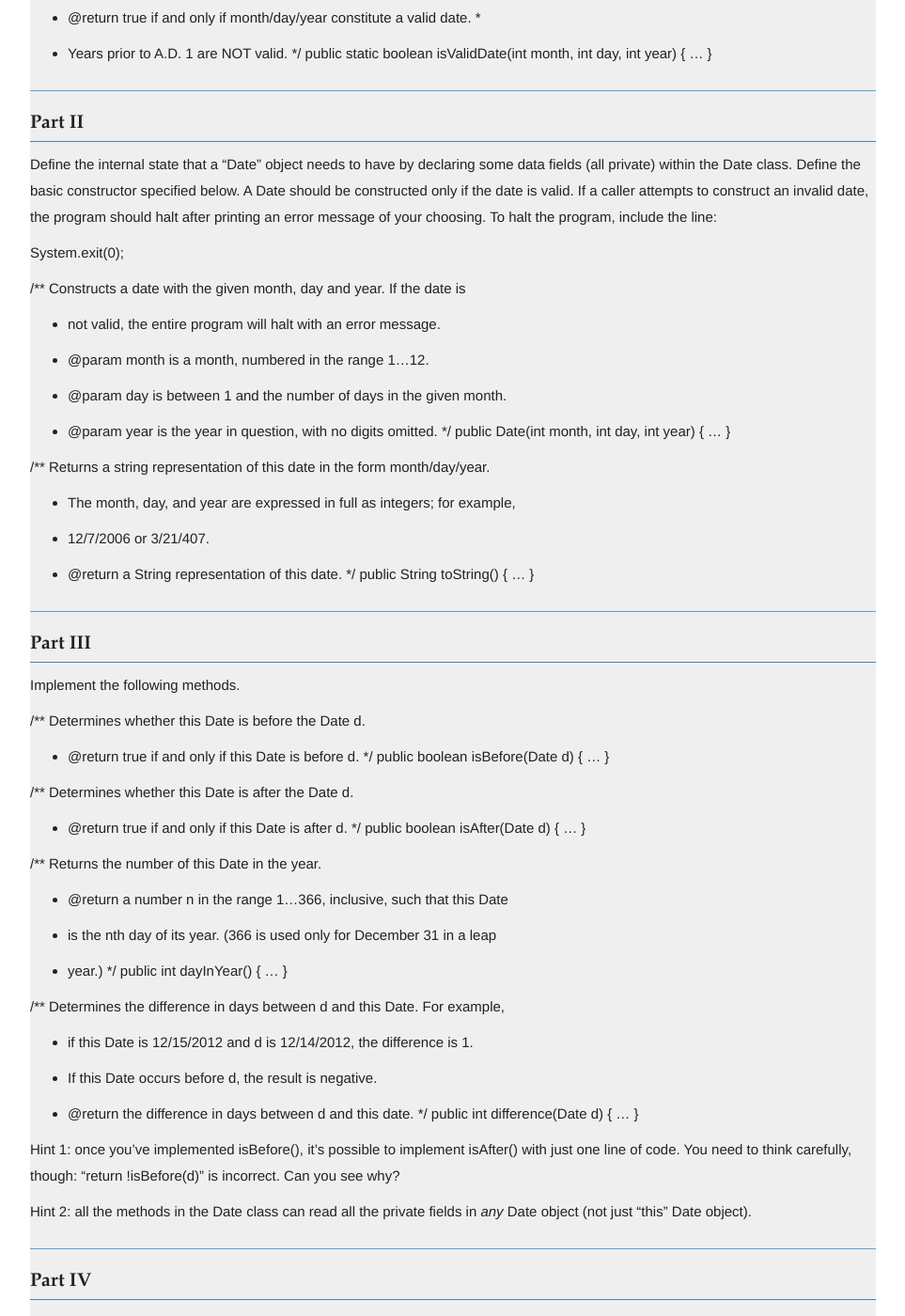
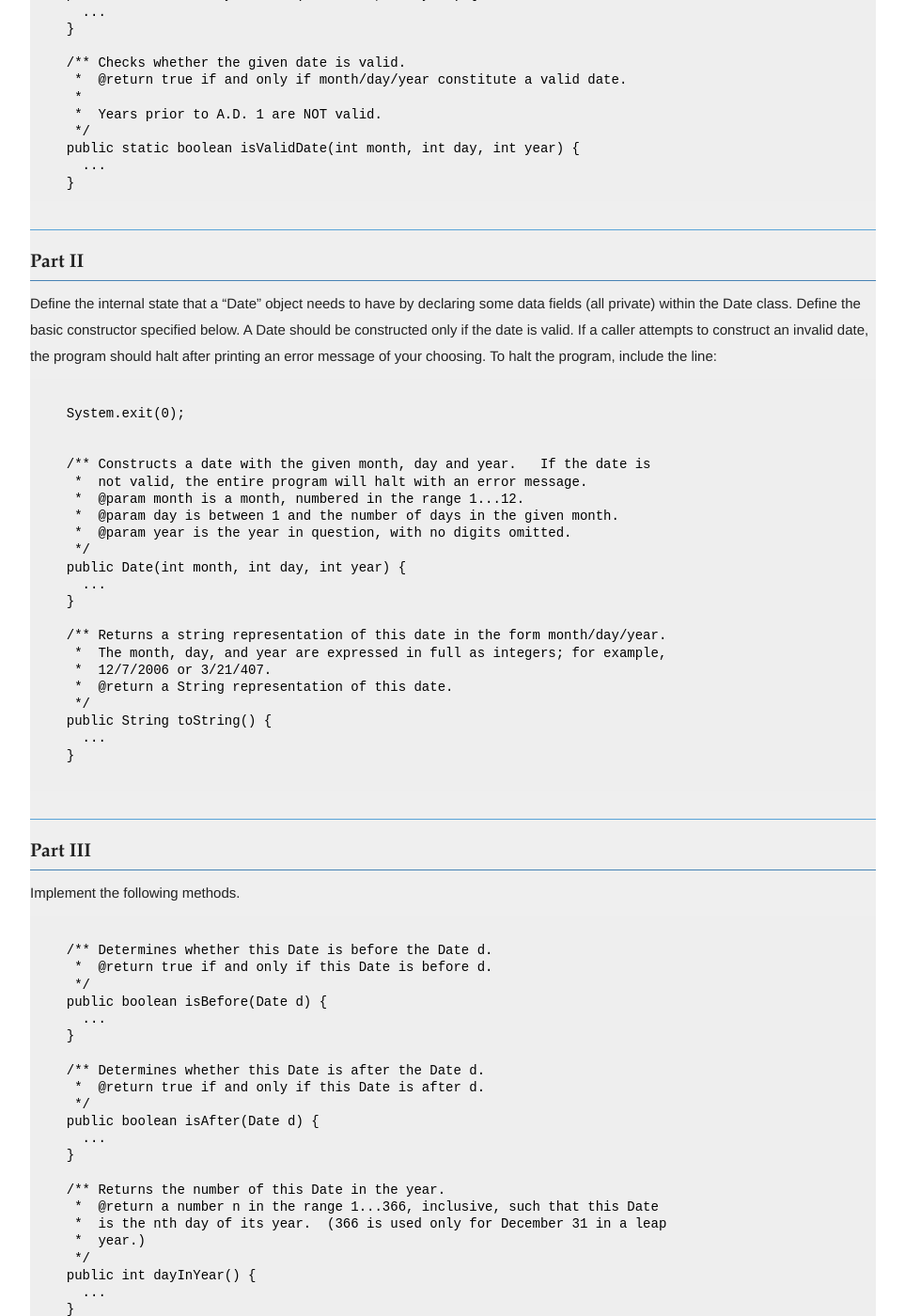
Before and after one commit to gaotx/cs61b, a Jekyll site: the page built from hw/hw02/index.md, in a window 1280 px wide and 1400 px high, scrolled down 1403 px. Shown: the whole window at 94% size, without its empty margins (8-971 px from the left). Built offline with Jekyll 4.4.1, drawn with Linux system fonts in a browser that asks for light colours; comment, search, counter and statistics services are not loaded; some of the changed text lies outside the part shown.

Commit message:
format hw02

```diff
--- a/hw/hw02/index.md
+++ b/hw/hw02/index.md
@@ -67,7 +67,7 @@ year is any year divisible by 4, except that a year divisible by 100 is not a
 leap year, except that a year divisible by 400 is a leap year after all.
 Hence, 1800 and 1900 are not leap years, but 1600 and 2000 are.  (Implement
 this rule in your program even if you know information to the contrary.)
-
+<pre><code>
   /** Checks whether the given year is a leap year.
    *  @return true if and only if the input year is a leap year.
    */
@@ -92,6 +92,7 @@ this rule in your program even if you know information to the contrary.)
   public static boolean isValidDate(int month, int day, int year) {
     ...
   }
+</code></pre>
 
 Part II
 -------
@@ -102,6 +103,7 @@ a caller attempts to construct an invalid date, the program should halt after
 printing an error message of your choosing.  To halt the program, include the
 line:
 
+<pre><code>
   System.exit(0);
 
 
@@ -124,10 +126,13 @@ line:
     ...
   }
 
+</code></pre>
+
 Part III
 --------
 Implement the following methods.
 
+<pre><code>
   /** Determines whether this Date is before the Date d.
    *  @return true if and only if this Date is before d.
    */
@@ -160,6 +165,8 @@ Implement the following methods.
     ...
   }
 
+</code></pre>
+
 Hint 1:  once you've implemented isBefore(), it's possible to implement
 isAfter() with just one line of code.  You need to think carefully, though:
 "return !isBefore(d)" is incorrect.  Can you see why?
@@ -167,11 +174,13 @@ isAfter() with just one line of code.  You need to think carefully, though:
 Hint 2:  all the methods in the Date class can read all the private fields in
 _any_ Date object (not just "this" Date object).
 
+
 Part IV
 -------
 Implement the final missing piece of your class, a second constructor that
 takes a String argument.
 
+<pre><code>
   /** Constructs a Date object corresponding to the given string.
    *  @param s should be a string of the form "month/day/year" where month must
    *  be one or two digits, day must be one or two digits, and year must be
@@ -181,6 +190,7 @@ takes a String argument.
   public Date(String s) {
     ...
   }
+</code></pre>
 
 We're flexible on how you handle dates that are "almost correct".  For example,
 the string "  011/4/2010 AD" is technically not valid because of the spaces and
```
